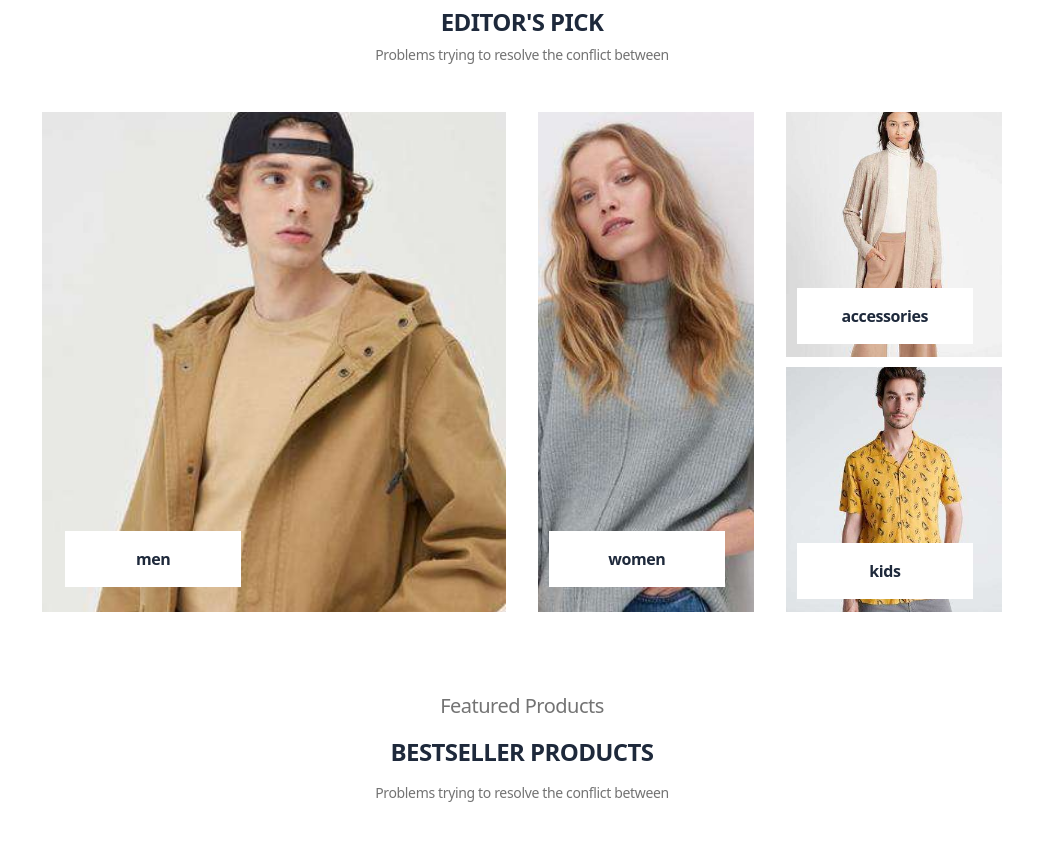
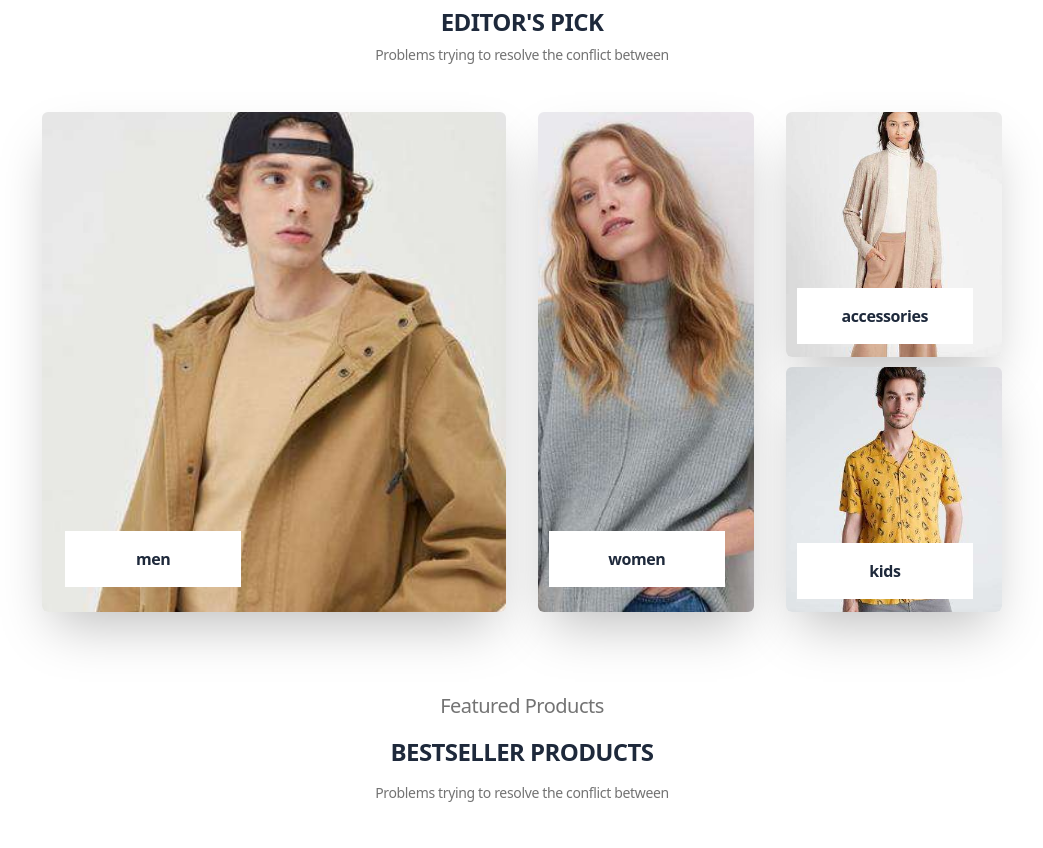
Before and after one commit to malidegirmenci/ReaCommerce-Frontend, a React (Vite) app: page / in a window 1280 px wide. Shown: the part 906-1754 px from the top of the page, without its empty margins (118-1161 px from the left). Built offline with nearby package versions, Linux system fonts and the light colour scheme.

Commit message:
added effect

```diff
--- a/src/components/home/CategoryCard.jsx
+++ b/src/components/home/CategoryCard.jsx
@@ -2,7 +2,7 @@ export default function CategoryCard(props) {
     const {name, img} = props.data;
     return (
         <>
-            <img src={img} className='w-full h-full object-cover' />
+            <img src={img} className='w-full h-full object-cover rounded-md shadow-2xl' />
             <button className=' absolute bottom-[5%] left-[5%] w-44 text-slate-800 text-base font-bold leading-normal tracking-tight py-3 bg-white'>{name}</button>
         </>
     )
```
